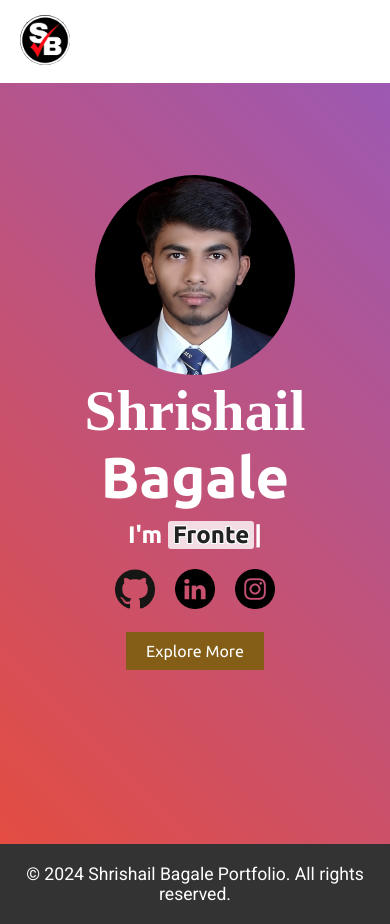
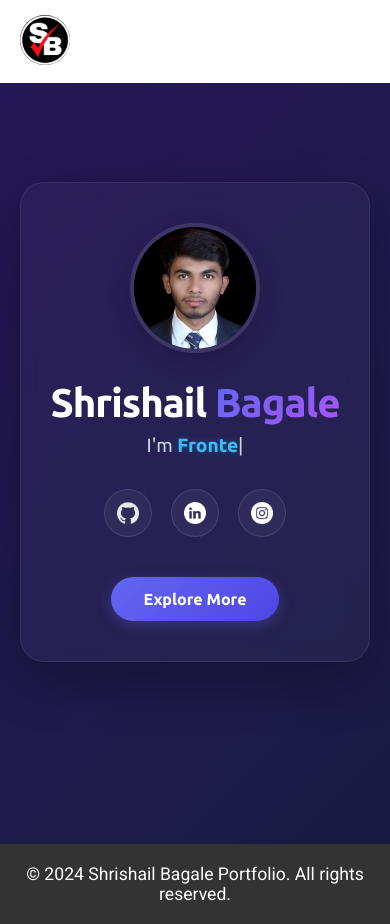
Before and after one commit to shrishailbagale/my-portfolio, a React (Create React App) app: page /hero in a window 390 px wide. Built offline with nearby package versions, Linux system fonts and the light colour scheme; a web font is replaced by a local one.

Commit message:
Refactor Hero.css for improved styles and responsiveness
Updated hero section styles with new gradient background, adjusted animation duration, and improved layout for better responsiveness.

```diff
--- a/src/components/Hero.css
+++ b/src/components/Hero.css
@@ -1,165 +1,138 @@
-/* Hero.css */
-
 .hero-container {
-
-  background: linear-gradient(45deg, #3498db, #e74c3c, #9b59b6, #3498db, #03d100);
+  background: linear-gradient(-45deg, #0f172a, #1e1b4b, #2e1065, #0f172a);
   background-size: 400% 400%;
-  animation: gradientAnimation 6s infinite;
-  height: 100vh;
-  top: 0;
-  right: 0;
-  left: 0;
+  animation: gradientAnimation 12s ease infinite;
+  min-height: 100vh;
+  width: 100%;
   display: flex;
-  flex-direction: column;
-  /* Stack children vertically */
   justify-content: center;
-  /* Center vertically */
   align-items: center;
-  /* Center horizontally */
   overflow: hidden;
-  /* Ensure the animation doesn't overflow */
+  position: relative;
+  padding: 20px;
 }
 
-
 @keyframes gradientAnimation {
-  0% {
-    background-position: 0% 50%;
-  }
-
-  50% {
-    background-position: 100% 50%;
-  }
-
-  100% {
-    background-position: 0% 50%;
-  }
+  0% { background-position: 0% 50%; }
+  50% { background-position: 100% 50%; }
+  100% { background-position: 0% 50%; }
 }
-
-.hero-container::before {
-  content: '';
-  position: absolute;
-  top: 10;
-  left: 0;
-  right: 0;
-  bottom: 0;
-  background: linear-gradient(45deg, #3498db, #e74c3c, #9b59b6, #3498db, #03d100);
-  background-size: 400% 400%;
-  animation: gradientAnimation 6s infinite;
-}
-
 
 .hero-content {
   text-align: center;
   color: #ffffff;
-  /* Adjust text color for better visibility on your background image */
-  position: relative;
-  /* Ensure the z-index works properly */
-  z-index: 1;
+  z-index: 2;
+  background: rgba(255, 255, 255, 0.03);
+  backdrop-filter: blur(12px);
+  -webkit-backdrop-filter: blur(12px);
+  padding: 3.5rem 2rem;
+  border-radius: 24px;
+  border: 1px solid rgba(255, 255, 255, 0.08);
+  box-shadow: 0 20px 50px rgba(0, 0, 0, 0.3);
+  max-width: 600px;
+  width: 100%;
 }
 
-/*
-  .hero-content h1 span {
-    color: #bc4f00;
-    font-weight: 800;
-  } */
+.profile-img-wrapper {
+  margin-bottom: 1.5rem;
+}
 
-.hero-content p {
-  font-size: 1.6em;
-  color: #ffffff;
-  font-weight: 600;
-  padding: 1rem 0;
+.profile-image {
+  width: 160px;
+  height: 160px;
+  object-fit: cover;
+  border-radius: 50%;
+  border: 4px solid rgba(255, 255, 255, 0.1);
+  box-shadow: 0 8px 24px rgba(0, 0, 0, 0.2);
+  transition: transform 0.4s cubic-bezier(0.175, 0.885, 0.32, 1.275);
+}
+
+.profile-image:hover {
+  transform: scale(1.08) rotate(3deg);
+  border-color: #6366f1;
+}
+
+.hero-content h1.name {
+  font-family: "Ubuntu", sans-serif;
+  font-weight: 700;
+  font-size: 3.5rem;
+  margin-bottom: 0.5rem;
+  letter-spacing: -1px;
+}
+
+.hero-content .highlight {
+  background: linear-gradient(135deg, #6366f1, #a855f7);
+  -webkit-background-clip: text;
+  -webkit-text-fill-color: transparent;
+}
+
+.sub-heading {
+  font-size: 1.5rem;
+  font-weight: 400;
+  color: #cbd5e1;
+  margin-bottom: 2rem;
 }
 
 .hero-content .typing-text {
-  color: #222;
-  font-weight: 800;
-  text-shadow: -1px 1px 0 #fff,
-    1px 1px 0 #ffffff,
-    1px -1px 0 #fff,
-    -1px -1px 0 #fff;
+  color: #38bdf8;
+  font-weight: 600;
+  background: none;
+  padding: 0;
+  text-shadow: 0 0 10px rgba(56, 189, 248, 0.3);
 }
 
-.hero-content .content p span {
-  font-size: 1.5rem;
-  color: rgb(148, 8, 8);
-  font-weight: 600;
-  padding: 1rem 0;
+.social-icons {
+  display: flex;
+  justify-content: center;
+  gap: 1.2rem;
+  margin-bottom: 2.5rem;
 }
 
-.profile-image {
-  width: 100%;
-  max-width: 200px;
+.icon-link {
+  display: flex;
+  justify-content: center;
+  align-items: center;
+  width: 48px;
+  height: 48px;
+  background: rgba(255, 255, 255, 0.05);
   border-radius: 50%;
-  transform: translateZ(50px);
-  transition: transform 0.5s ease-in-out;
-  /* Add transition for the scale effect */
+  border: 1px solid rgba(255, 255, 255, 0.1);
+  transition: all 0.3s ease;
 }
 
-h1 {
-  font-family: "David Libre", serif;
-  font-weight: 700;
-  font-style: normal;
-  font-size: 4.3em;
-  padding: 0;
-  margin: 0;
-  margin-bottom: 10px;
-  color: #fff;
-  /* Adjust the text color as needed */
-  transform: translateZ(50px);
-  /* Adjust the translation along the Z-axis as needed */
-  transition: transform 0.5s ease-in-out;
-
+.icon-link img {
+  width: 22px;
+  height: 22px;
+  filter: invert(1);
 }
 
-p {
-  font-size: 1.5em;
-  margin-bottom: 20px;
-}
-
-.typing-text {
-  display: inline-block;
-  background: rgba(255, 255, 255, 0.8);
-  padding: 0 5px;
-  border-radius: 3px;
+.icon-link:hover {
+  background: #6366f1;
+  transform: translateY(-5px);
+  box-shadow: 0 8px 20px rgba(99, 102, 241, 0.4);
+  border-color: #818cf8;
 }
 
 .cta-button {
   display: inline-block;
-  margin-top: 20px;
-  padding: 10px 20px 10px 20px;
-  background-color: #845e16;
+  padding: 0.8rem 2rem;
+  background: linear-gradient(135deg, #6366f1, #4f46e5);
   color: #fff;
-  text-decoration: none;
-  transform: translateZ(20px);
-  transition: transform 0.5s ease-in-out;
+  font-weight: 600;
+  border-radius: 50px;
+  transition: all 0.3s ease;
+  box-shadow: 0 4px 15px rgba(99, 102, 241, 0.3);
 }
 
 .cta-button:hover {
-  color: #000;
-  background-color: #f7f7f7;
-  transform: scale(1.05);
-  /* Add a scale effect on hover */
+  transform: translateY(-2px);
+  box-shadow: 0 6px 20px rgba(99, 102, 241, 0.5);
+  background: linear-gradient(135deg, #4f46e5, #4338ca);
 }
 
-/* Add styles for the social media icons */
-.social-icons {
-  list-style-type: none;
-  padding-top: 20px;
+@media (max-width: 768px) {
+  .hero-content { padding: 2.5rem 1.5rem; }
+  .hero-content h1.name { font-size: 2.5rem; }
+  .sub-heading { font-size: 1.2rem; }
+  .profile-image { width: 130px; height: 130px; }
 }
-
-.social-icons a {
-  margin: 0 10px;
-  display: inline-block;
-}
-
-.social-icons img {
-  width: 40px;
-  /* Adjust the size of the icons as needed */
-  height: 40px;
-}
-
-@media only screen and (max-width: 768px) {
-  h1 {
-    font-size: 3.6rem;
-  }
-}
```
